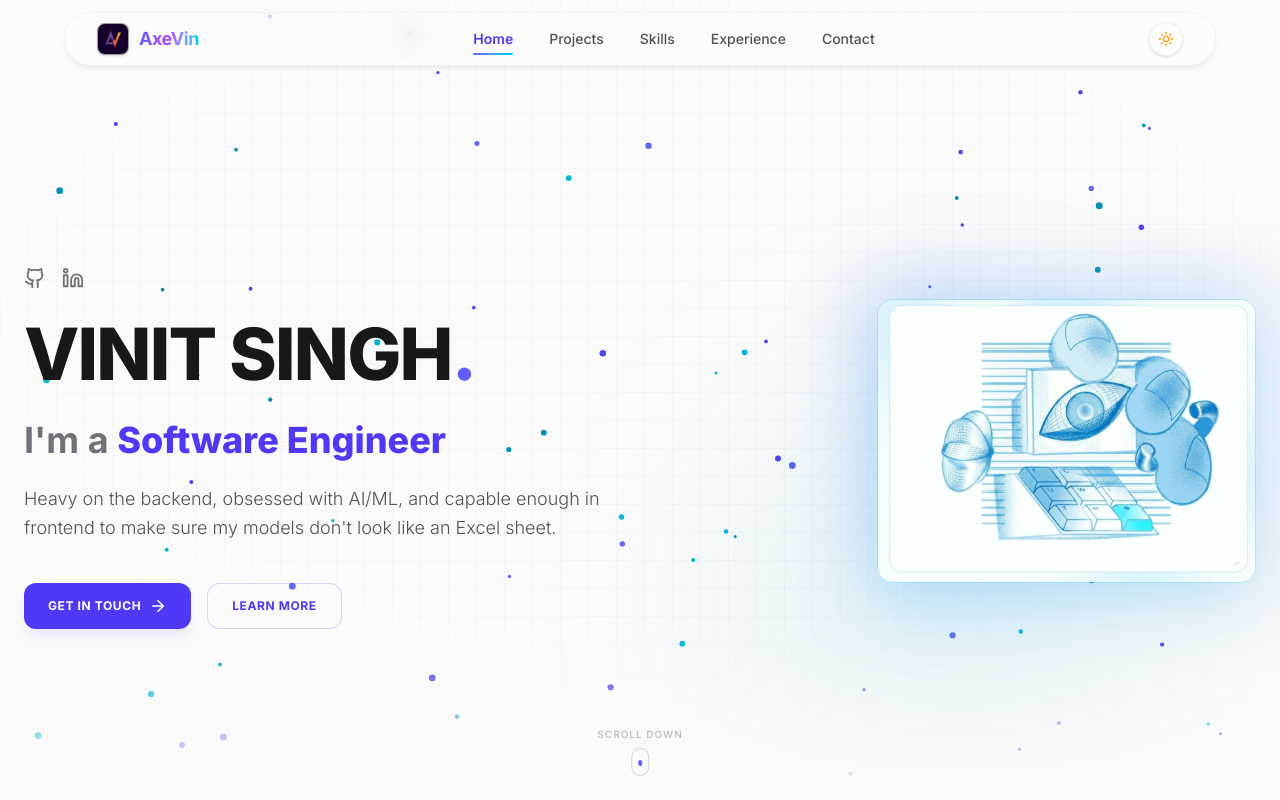
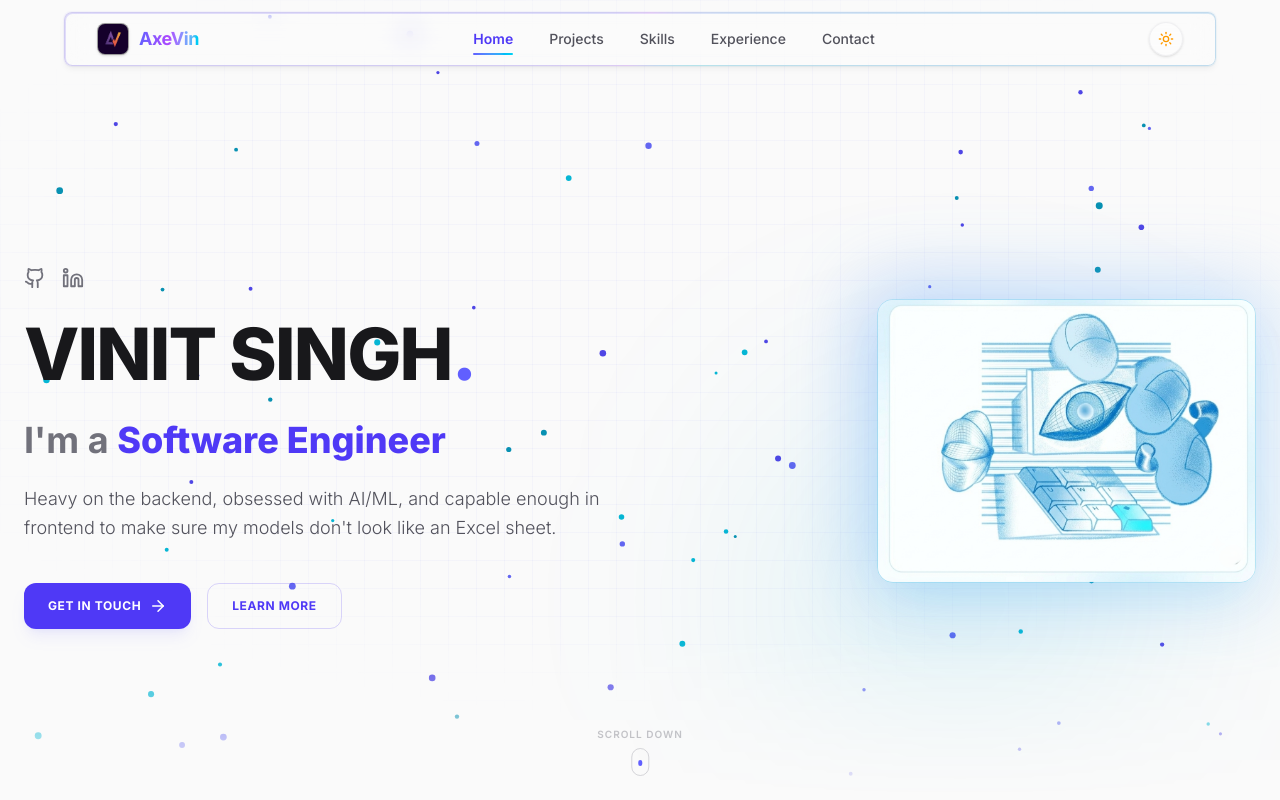
Before and after one commit to vinit-singh2007/My-Portfolio, a Next.js app: page / in a window 1280 px wide. Shown: the top 800 px of the page. Built offline with nearby package versions, Linux system fonts and the light colour scheme.

Commit message:
Feat:changes in navbar

```diff
--- a/src/components/Navbar.tsx
+++ b/src/components/Navbar.tsx
@@ -130,17 +130,56 @@ export default function Navbar() {
         className="fixed top-2 sm:top-3 inset-x-0 z-50 flex justify-center px-4 sm:px-6 pointer-events-none"
       >
         <div
-          className={`pointer-events-auto w-[94%] max-w-6xl flex items-center justify-between px-5 sm:px-8 py-1.5 sm:py-2 rounded-full transition-all duration-300 backdrop-blur-md border ${
-            scrolled
+          className={`pointer-events-auto relative w-[94%] max-w-6xl flex items-center justify-between px-5 sm:px-8 py-1.5 sm:py-2 rounded-lg transition-all duration-300 backdrop-blur-md border ${scrolled
               ? 'bg-white/40 dark:bg-black/40 border-zinc-200/50 dark:border-white/10 shadow-xl shadow-black/5 dark:shadow-black/30 backdrop-blur-xl'
               : 'bg-white/20 dark:bg-black/20 border-zinc-200/40 dark:border-white/[0.08] shadow-md shadow-black/5 dark:shadow-black/20'
-          }`}
+            }`}
         >
+          {/* ── Soft Ambient Glow of the Whole Border ── */}
+          <div
+            className="absolute -inset-[2px] rounded-lg pointer-events-none p-[2px] overflow-hidden z-10 opacity-30 blur-[2px]"
+            style={{
+              mask: 'linear-gradient(#fff 0 0) content-box, linear-gradient(#fff 0 0)',
+              maskComposite: 'exclude',
+              WebkitMask: 'linear-gradient(#fff 0 0) content-box, linear-gradient(#fff 0 0)',
+              WebkitMaskComposite: 'xor',
+            }}
+          >
+            <div
+              className="absolute left-1/2 top-1/2 -translate-x-1/2 -translate-y-1/2 w-[max(200vw,2200px)] h-[max(200vw,2200px)]"
+              style={{
+                background:
+                  'conic-gradient(from 0deg, rgba(99, 102, 241, 0.3) 0%, rgba(168, 85, 247, 0.3) 25%, rgba(6, 182, 212, 0.3) 50%, rgba(168, 85, 247, 0.3) 75%, rgba(99, 102, 241, 0.3) 100%)',
+                animation: 'spinSlow 8s linear infinite',
+              }}
+            />
+          </div>
+
+          {/* ── Sharp Moving Border Strip Covering Entire Border at Once ── */}
+          <div
+            className="absolute -inset-[1px] rounded-lg pointer-events-none p-[1.5px] overflow-hidden z-20 opacity-50"
+            style={{
+              mask: 'linear-gradient(#fff 0 0) content-box, linear-gradient(#fff 0 0)',
+              maskComposite: 'exclude',
+              WebkitMask: 'linear-gradient(#fff 0 0) content-box, linear-gradient(#fff 0 0)',
+              WebkitMaskComposite: 'xor',
+            }}
+          >
+            <div
+              className="absolute left-1/2 top-1/2 -translate-x-1/2 -translate-y-1/2 w-[max(200vw,2200px)] h-[max(200vw,2200px)]"
+              style={{
+                background:
+                  'conic-gradient(from 0deg, rgba(99, 102, 241, 0.4) 0%, rgba(168, 85, 247, 0.4) 25%, rgba(6, 182, 212, 0.4) 50%, rgba(168, 85, 247, 0.4) 75%, rgba(99, 102, 241, 0.4) 100%)',
+                animation: 'spinSlow 8s linear infinite',
+              }}
+            />
+          </div>
+
           {/* Brand Logo */}
           <button
             suppressHydrationWarning
             onClick={() => scrollTo('hero')}
-            className="flex items-center gap-2.5 py-0.5 rounded-full group cursor-pointer focus:outline-none"
+            className="flex items-center gap-2.5 py-0.5 rounded-lg group cursor-pointer focus:outline-none"
             aria-label="Scroll to top"
           >
             <div className="relative w-8 h-8 rounded-lg overflow-hidden border border-zinc-200/20 dark:border-zinc-800/80 flex items-center justify-center bg-zinc-900/50 group-hover:scale-105 group-hover:border-indigo-500/40 transition-all duration-300 shadow-sm">
@@ -166,11 +205,10 @@ export default function Navbar() {
                   suppressHydrationWarning
                   key={item.id}
                   onClick={() => scrollTo(item.id)}
-                  className={`relative py-0.5 text-sm font-medium transition-colors duration-200 cursor-pointer focus:outline-none ${
-                    isActive
+                  className={`relative py-0.5 text-sm font-medium transition-colors duration-200 cursor-pointer focus:outline-none ${isActive
                       ? 'text-indigo-600 dark:text-cyan-400 font-semibold'
                       : 'text-zinc-600 dark:text-zinc-400 hover:text-zinc-950 dark:hover:text-white'
-                  }`}
+                    }`}
                 >
                   <span>{item.label}</span>
                   {isActive && (
@@ -258,7 +296,7 @@ export default function Navbar() {
               animate={{ opacity: 1, y: 0, scale: 1 }}
               exit={{ opacity: 0, y: -16, scale: 0.95 }}
               transition={{ duration: 0.25, ease: 'easeOut' }}
-              className="fixed top-16 sm:top-18 inset-x-4 max-w-sm mx-auto z-50 md:hidden glass !bg-white/95 dark:!bg-zinc-950/95 border border-zinc-200/80 dark:border-zinc-800/80 rounded-3xl p-4 shadow-2xl backdrop-blur-2xl"
+              className="fixed top-16 sm:top-18 inset-x-4 max-w-sm mx-auto z-50 md:hidden glass !bg-white/95 dark:!bg-zinc-950/95 border border-zinc-200/80 dark:border-zinc-800/80 rounded-xl p-4 shadow-2xl backdrop-blur-2xl"
             >
               <div className="flex flex-col gap-1">
                 {NAV_ITEMS.map((item, i) => {
@@ -270,11 +308,10 @@ export default function Navbar() {
                       animate={{ opacity: 1, x: 0 }}
                       transition={{ delay: i * 0.04, duration: 0.2 }}
                       onClick={() => scrollTo(item.id)}
-                      className={`flex items-center justify-between px-4 py-3 rounded-2xl font-medium text-base transition-all duration-200 text-left cursor-pointer active:scale-98 ${
-                        isActive
+                      className={`flex items-center justify-between px-4 py-3 rounded-2xl font-medium text-base transition-all duration-200 text-left cursor-pointer active:scale-98 ${isActive
                           ? 'bg-indigo-50 dark:bg-zinc-800/80 text-indigo-600 dark:text-cyan-400 font-semibold'
                           : 'text-zinc-700 dark:text-zinc-300 hover:bg-zinc-100/70 dark:hover:bg-zinc-900/60'
-                      }`}
+                        }`}
                     >
                       <span>{item.label}</span>
                       {isActive && (
```
